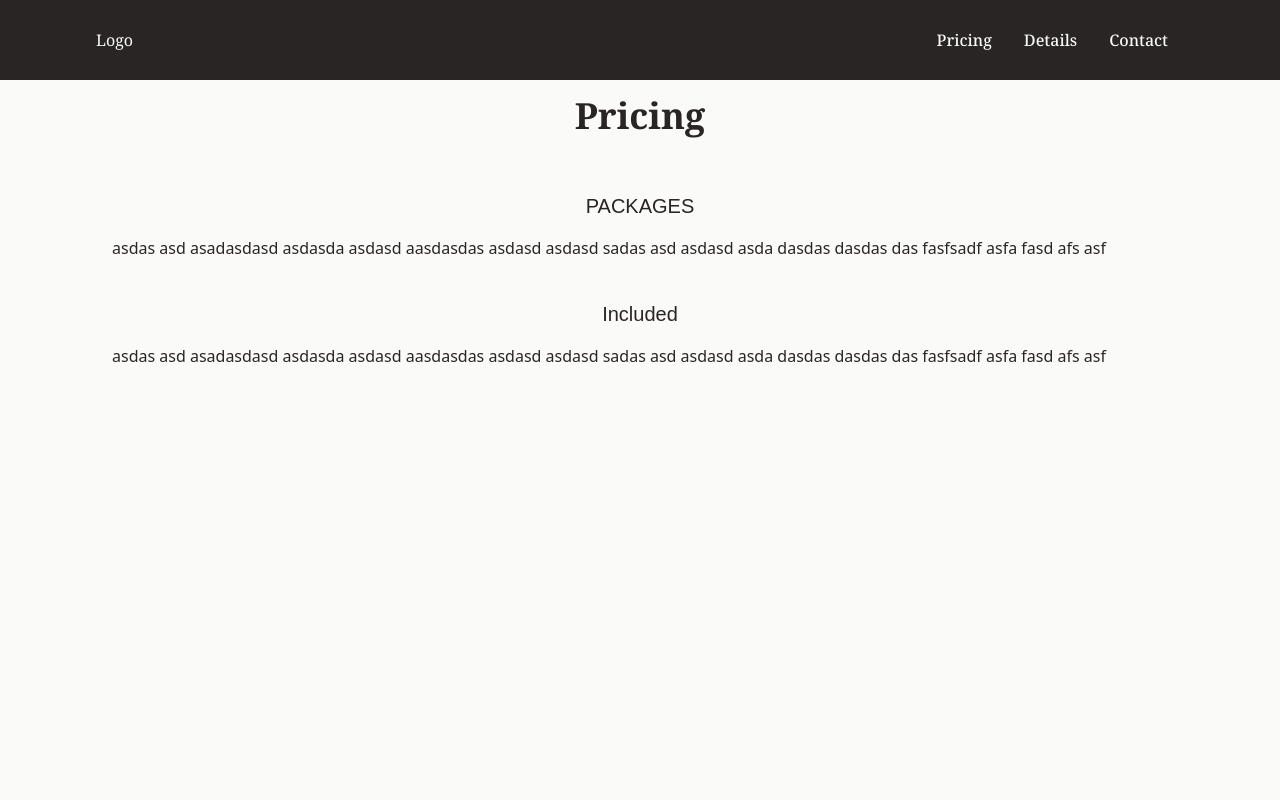
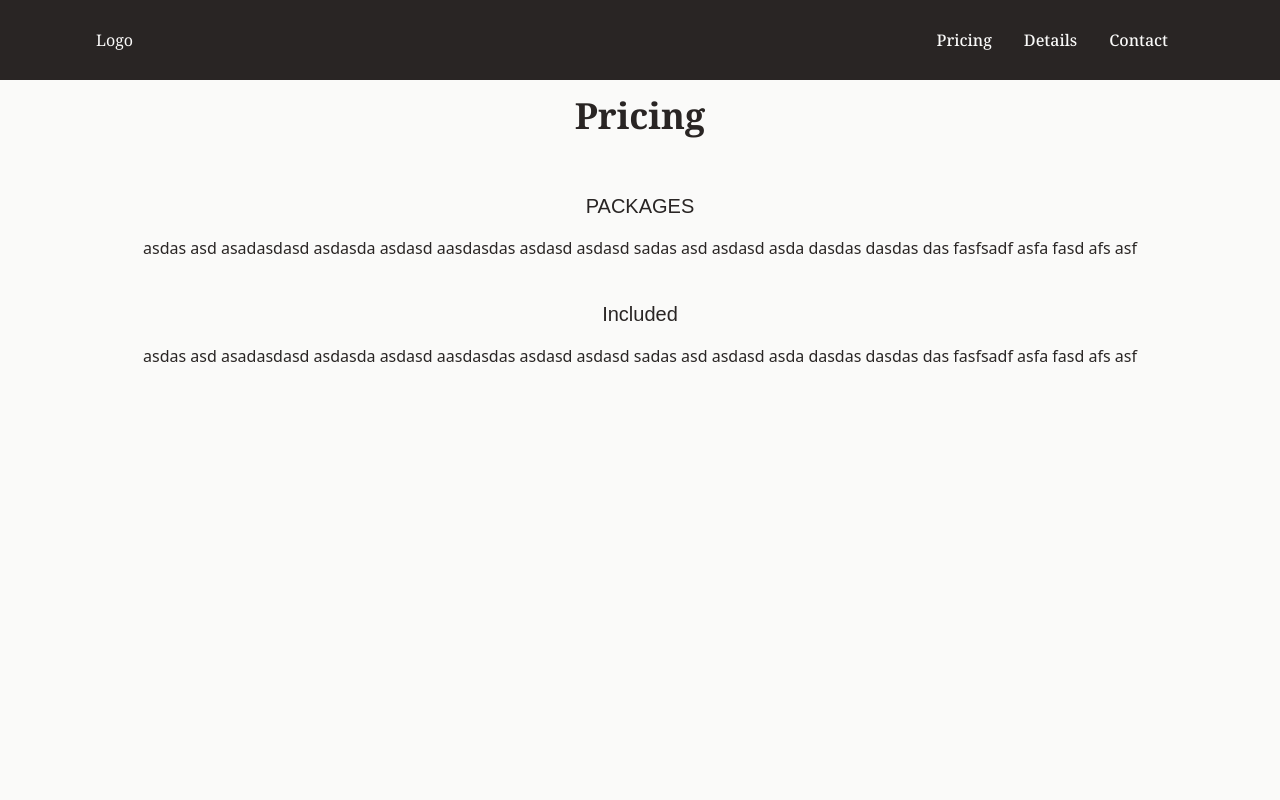
Before and after one commit to Wendell-Galvan/GroovySips, a Next.js app: page /pricing in a window 1280 px wide. Shown: the top 800 px of the page. Built offline with nearby package versions, Linux system fonts and the light colour scheme; a web font is replaced by a local one.

Commit message:
centered p element

```diff
--- a/app/pricing/page.js
+++ b/app/pricing/page.js
@@ -17,7 +17,7 @@ const Pricing = () => {
         <h2 className={`${playFair.className} flex justify-center text-xl`}>
           PACKAGES
         </h2>
-        <p className="m-4">
+        <p className="flex justify-center m-4">
           asdas asd asadasdasd asdasda asdasd aasdasdas asdasd asdasd sadas asd
           asdasd asda dasdas dasdas das fasfsadf asfa fasd afs asf
         </p>
@@ -26,7 +26,7 @@ const Pricing = () => {
         <h2 className={`${playFair.className} flex justify-center text-xl`}>
           Included
         </h2>
-        <p className="m-4">
+        <p className="flex justify-center m-4">
           asdas asd asadasdasd asdasda asdasd aasdasdas asdasd asdasd sadas asd
           asdasd asda dasdas dasdas das fasfsadf asfa fasd afs asf
         </p>
```
